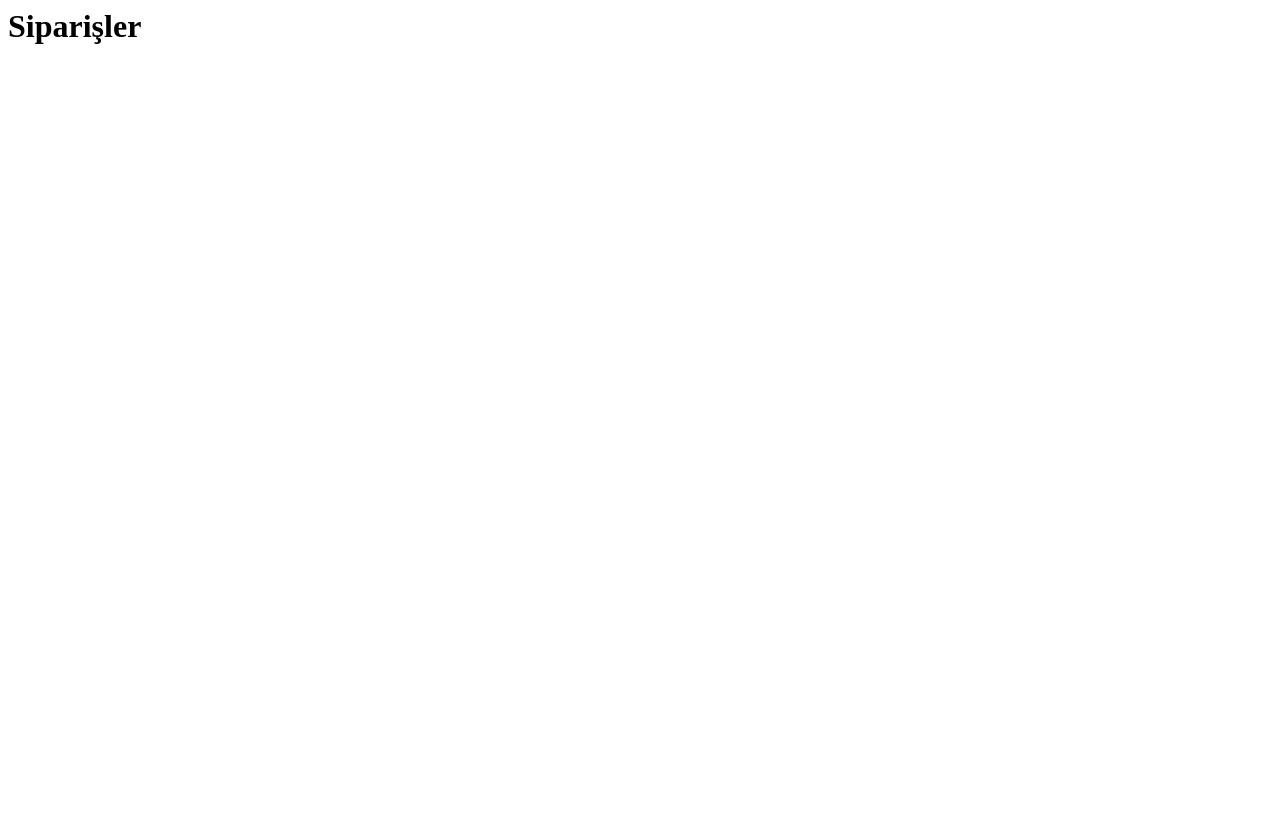
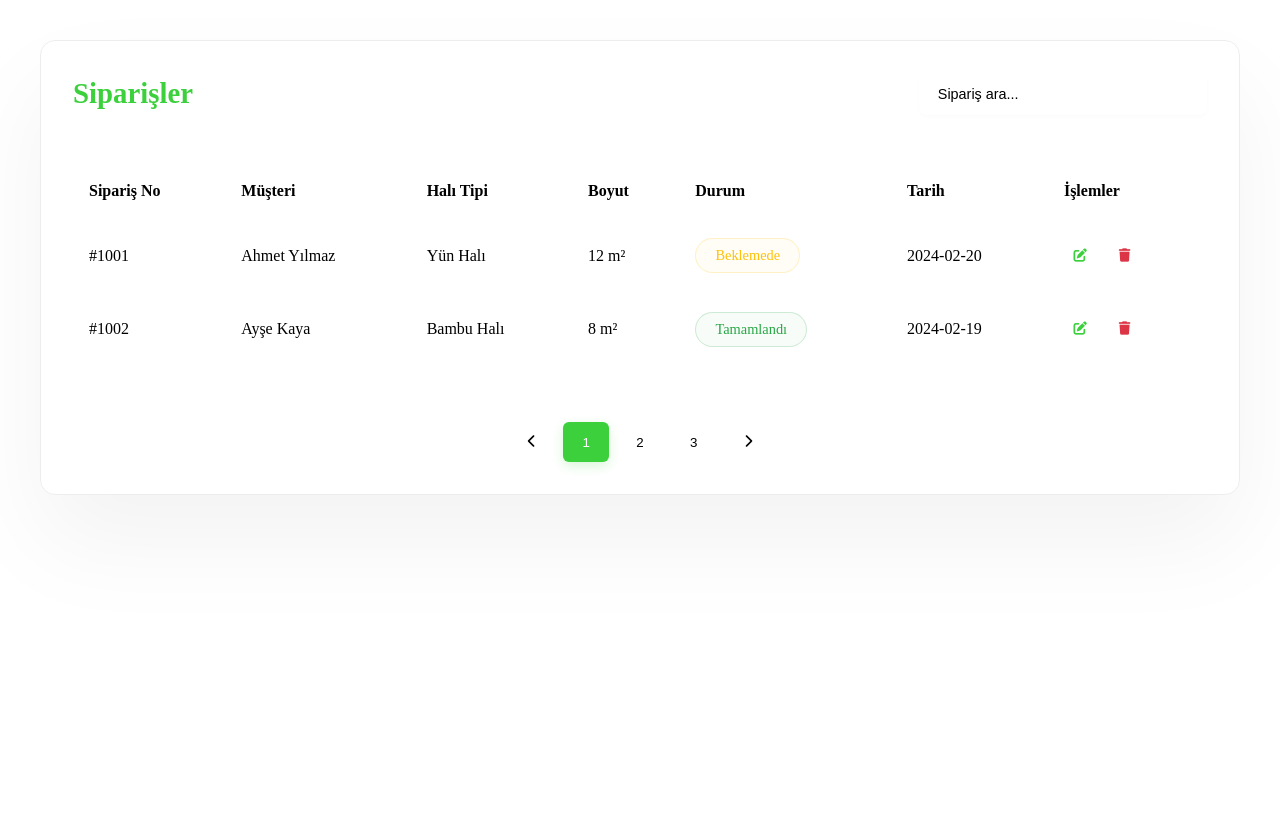
Before and after one commit to enesakts23/koyuncuweb, a PHP site: page /pages/orders.html in a window 1280 px wide. Before the commit the page is almost empty. Before the commit the page ends 44 px from the top, so only its background shows below. Run offline with PHP 8.4, Linux system fonts and the light colour scheme.

Commit message:
Added orders page

```diff
--- a/css/orders.css
+++ b/css/orders.css
@@ -1,12 +1,188 @@
 .page-content {
+    padding: 2rem;
+    min-height: calc(100vh - 45px);
+    background-color: var(--bg-secondary);
+}
+
+.orders-container {
+    background: var(--bg-content);
+    border-radius: 15px;
+    padding: 2rem;
+    box-shadow: rgba(17, 12, 46, 0.05) 0px 48px 100px 0px;
+    border: 1px solid rgba(230, 230, 230, 0.7);
+}
+
+.orders-header {
+    display: flex;
+    justify-content: space-between;
+    align-items: center;
+    margin-bottom: 2rem;
+    padding-bottom: 1rem;
+    border-bottom: 1px solid var(--border-color);
+}
+
+.orders-header h1 {
+    color: #3bd03c;
+    font-size: 1.8rem;
+    margin: 0;
+    position: relative;
+}
+
+.search-box input {
+    padding: 0.8rem 1.2rem;
+    border: 1px solid var(--border-color);
+    border-radius: 8px;
+    width: 250px;
+    font-size: 0.9rem;
+    background-color: var(--bg-content);
+    color: var(--text-color);
+    box-shadow: 0 2px 4px rgba(0, 0, 0, 0.02);
+    transition: all 0.2s ease;
+}
+
+.search-box input:hover {
+    border-color: rgba(59, 208, 60, 0.4);
+}
+
+.search-box input:focus {
+    border-color: #3bd03c;
+    box-shadow: 0 0 0 3px rgba(59, 208, 60, 0.1);
+}
+
+.search-box input::placeholder {
+    color: var(--text-muted);
+}
+
+.orders-table {
+    width: 100%;
+    border-collapse: separate;
+    border-spacing: 0;
+    margin-bottom: 2rem;
+    background: var(--bg-content);
+    border-radius: 8px;
+    overflow: hidden;
+}
+
+.orders-table th {
+    background-color: var(--bg-secondary);
+    padding: 1.2rem 1rem;
+    text-align: left;
+    font-weight: 600;
+    color: var(--text-color);
+    border-bottom: 2px solid var(--border-color);
+    position: relative;
+}
+
+.orders-table th:after {
+    content: '';
+    position: absolute;
+    bottom: 0;
+    left: 0;
+    width: 100%;
+    height: 2px;
+    background: linear-gradient(90deg, var(--border-color) 0%, transparent 100%);
+    opacity: 0.5;
+}
+
+.orders-table td {
+    padding: 1.2rem 1rem;
+    border-bottom: 1px solid var(--border-color);
+    color: var(--text-color);
+    transition: background-color 0.2s ease;
+}
+
+.orders-table tr:hover td {
+    background-color: var(--bg-hover);
+}
+
+.status {
+    padding: 0.5rem 1.2rem;
+    border-radius: 20px;
+    font-size: 0.9rem;
+    font-weight: 500;
+    display: inline-block;
+}
+
+.status.pending {
+    background-color: rgba(255, 243, 205, 0.2);
+    color: #ffc107;
+    border: 1px solid rgba(255, 193, 7, 0.2);
+}
+
+.status.completed {
+    background-color: rgba(212, 237, 218, 0.2);
+    color: #28a745;
+    border: 1px solid rgba(40, 167, 69, 0.2);
+}
+
+.actions {
+    display: flex;
+    gap: 0.8rem;
+}
+
+.actions button {
+    border: none;
+    background: none;
+    cursor: pointer;
+    padding: 0.6rem;
+    border-radius: 6px;
+    transition: all 0.2s ease;
+}
+
+.edit-btn {
+    color: #3bd03c;
+}
+
+.delete-btn {
+    color: #dc3545;
+}
+
+.actions button:hover {
+    background-color: var(--bg-secondary);
+    transform: translateY(-1px);
+}
+
+.pagination {
     display: flex;
     justify-content: center;
-    align-items: center;
-    height: 100%;
-    min-height: calc(100vh - 45px);
+    gap: 0.5rem;
+    margin-top: 2rem;
+    padding-top: 1.5rem;
+    border-top: 1px solid var(--border-color);
 }
 
-.page-content h1 {
-    font-size: 2.5rem;
-    color: #3bd03c;
+.pagination button {
+    border: 1px solid var(--border-color);
+    background: var(--bg-content);
+    padding: 0.8rem 1.2rem;
+    cursor: pointer;
+    border-radius: 6px;
+    color: var(--text-color);
+    font-weight: 500;
+    transition: all 0.2s ease;
+    min-width: 42px;
+    display: flex;
+    align-items: center;
+    justify-content: center;
 }
+
+.pagination .page-btn.active {
+    background-color: #3bd03c;
+    color: white;
+    border-color: #3bd03c;
+    box-shadow: 0 4px 12px rgba(59, 208, 60, 0.2);
+}
+
+.pagination button:hover:not(.active) {
+    background-color: var(--bg-secondary);
+    border-color: #3bd03c;
+    transform: translateY(-1px);
+}
+
+/* Focus states for better accessibility */
+.search-box input:focus,
+.actions button:focus,
+.pagination button:focus {
+    outline: none;
+    box-shadow: 0 0 0 3px rgba(59, 208, 60, 0.2);
+}
--- a/pages/orders.html
+++ b/pages/orders.html
@@ -1,3 +1,67 @@
+<!DOCTYPE html>
+<html>
+<head>
+    <link rel="stylesheet" href="https://cdnjs.cloudflare.com/ajax/libs/font-awesome/6.0.0/css/all.min.css">
+    <link rel="stylesheet" href="../css/orders.css">
+</head>
+<body>
 <div class="page-content">
-    <h1>Siparişler</h1>
+    <div class="orders-container">
+        <div class="orders-header">
+            <h1>Siparişler</h1>
+            <div class="search-box">
+                <input type="text" placeholder="Sipariş ara..." />
+            </div>
+        </div>
+
+        <table class="orders-table">
+            <thead>
+                <tr>
+                    <th>Sipariş No</th>
+                    <th>Müşteri</th>
+                    <th>Halı Tipi</th>
+                    <th>Boyut</th>
+                    <th>Durum</th>
+                    <th>Tarih</th>
+                    <th>İşlemler</th>
+                </tr>
+            </thead>
+            <tbody>
+                <tr>
+                    <td>#1001</td>
+                    <td>Ahmet Yılmaz</td>
+                    <td>Yün Halı</td>
+                    <td>12 m²</td>
+                    <td><span class="status pending">Beklemede</span></td>
+                    <td>2024-02-20</td>
+                    <td class="actions">
+                        <button class="edit-btn"><i class="fas fa-edit"></i></button>
+                        <button class="delete-btn"><i class="fas fa-trash"></i></button>
+                    </td>
+                </tr>
+                <tr>
+                    <td>#1002</td>
+                    <td>Ayşe Kaya</td>
+                    <td>Bambu Halı</td>
+                    <td>8 m²</td>
+                    <td><span class="status completed">Tamamlandı</span></td>
+                    <td>2024-02-19</td>
+                    <td class="actions">
+                        <button class="edit-btn"><i class="fas fa-edit"></i></button>
+                        <button class="delete-btn"><i class="fas fa-trash"></i></button>
+                    </td>
+                </tr>
+            </tbody>
+        </table>
+
+        <div class="pagination">
+            <button class="prev-btn"><i class="fas fa-chevron-left"></i></button>
+            <button class="page-btn active">1</button>
+            <button class="page-btn">2</button>
+            <button class="page-btn">3</button>
+            <button class="next-btn"><i class="fas fa-chevron-right"></i></button>
+        </div>
+    </div>
 </div>
+</body>
+</html>
```
